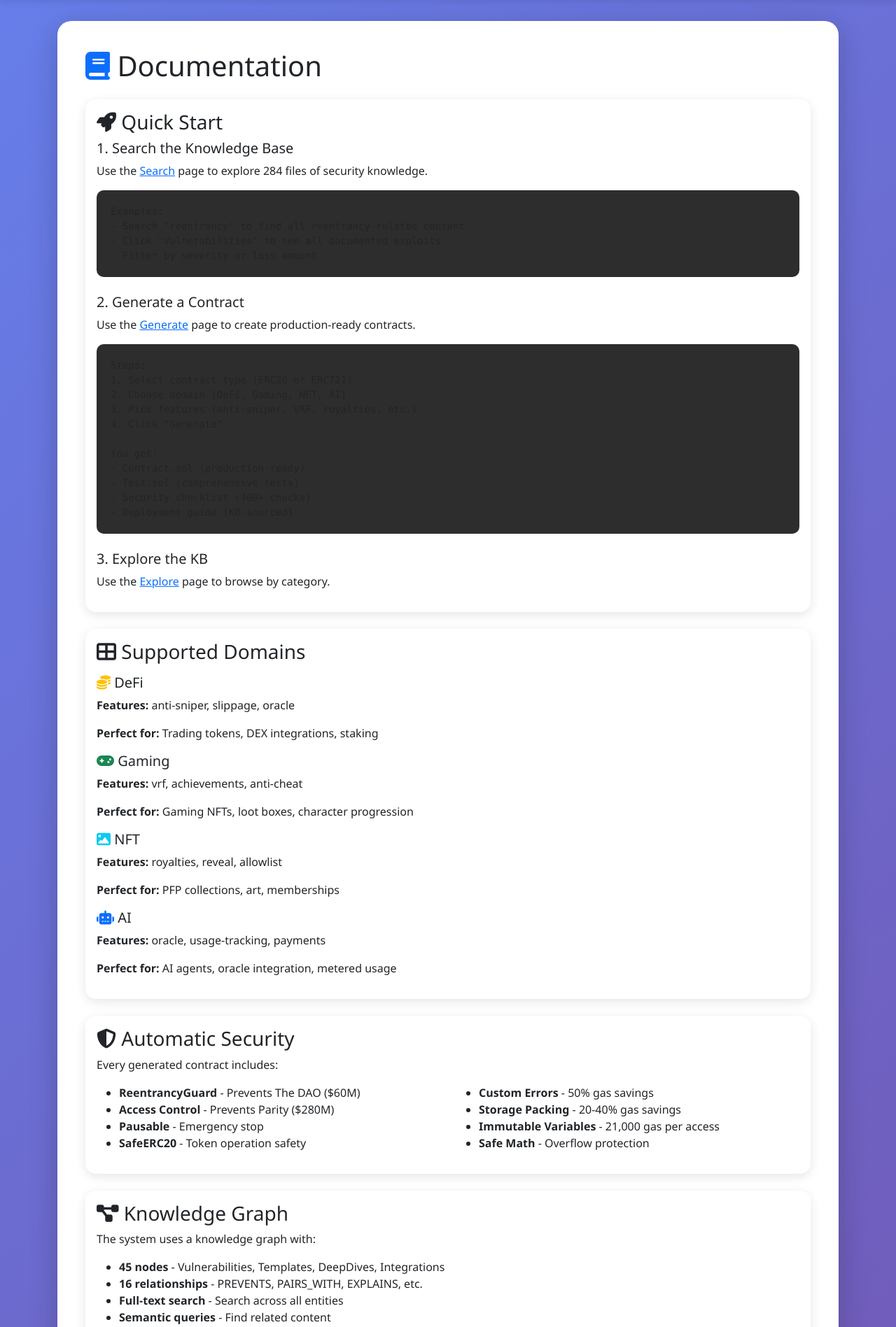
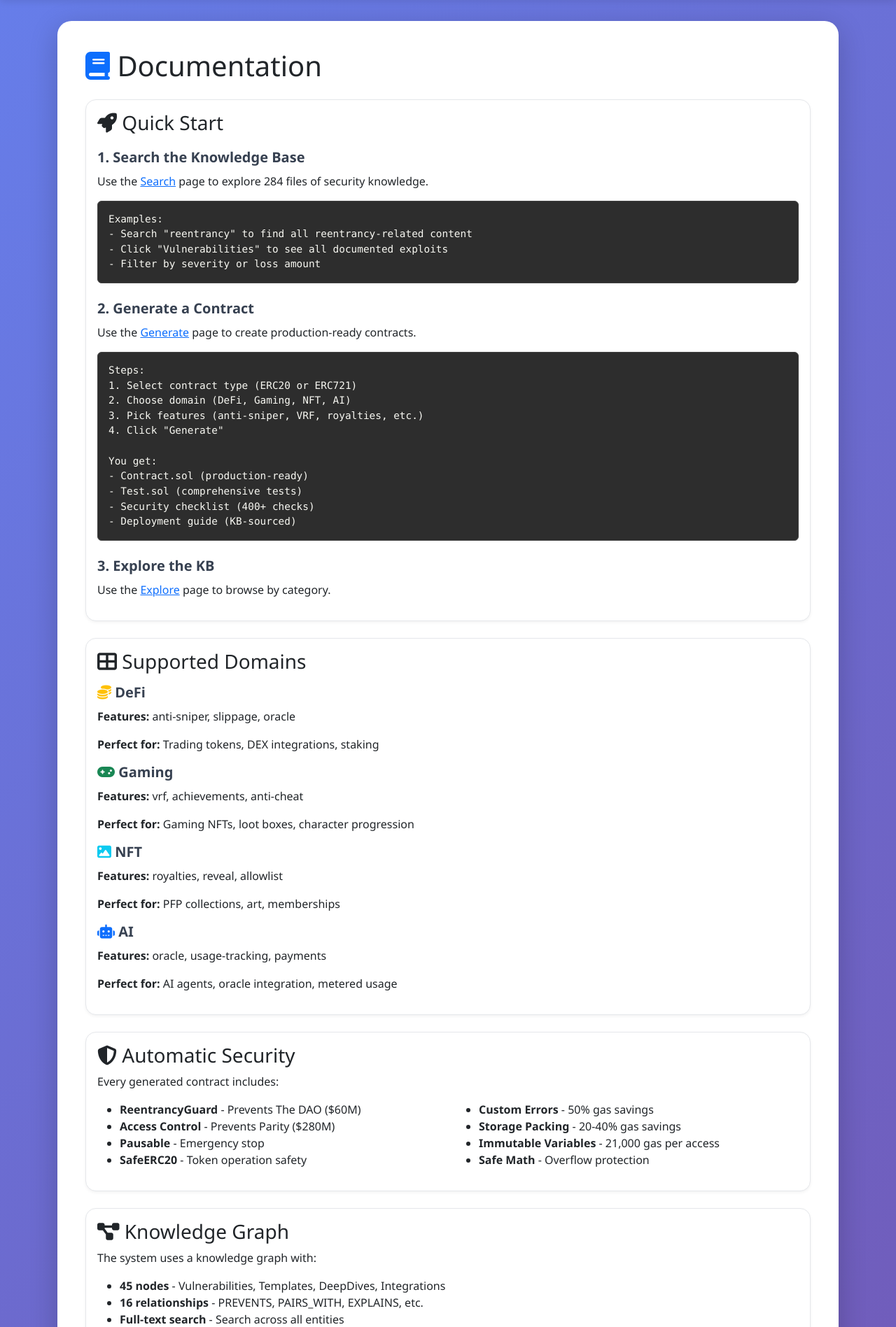
Before and after one commit to imDev2023/safe-smart-contracts, a Flask app: page /docs in a window 1280 px wide. Shown: the part 56-1953 px from the top of the page at 70% size. Run offline with Flask 3, Linux system fonts and the light colour scheme; some libraries are stand-ins or nearby versions.

Commit message:
Fix: Add CSS styling to make documentation code blocks readable
- Add dark theme styling for code blocks with proper contrast
- Light text (#f8f8f2) on dark background (#2d2d2d) for readability
- Separate styling for inline code vs code blocks
- Add card styling with subtle shadows
- Proper spacing and typography for documentation

🤖 Generated with Claude Code

Co-Authored-By: Claude <noreply@anthropic.com>

```diff
--- a/web/templates/docs.html
+++ b/web/templates/docs.html
@@ -1,6 +1,55 @@
 {% extends "base.html" %}
 
 {% block title %}Documentation - Safe Smart Contracts{% endblock %}
+
+{% block extra_css %}
+<style>
+    pre {
+        background-color: #2d2d2d;
+        border: 1px solid #444;
+        border-radius: 6px;
+        padding: 15px;
+        overflow-x: auto;
+    }
+
+    pre code {
+        color: #f8f8f2;
+        font-family: 'Monaco', 'Courier New', monospace;
+        font-size: 0.9rem;
+        line-height: 1.5;
+    }
+
+    code {
+        background-color: #f5f5f5;
+        color: #d63384;
+        padding: 2px 6px;
+        border-radius: 3px;
+        font-family: 'Monaco', 'Courier New', monospace;
+    }
+
+    pre code {
+        background-color: transparent;
+        color: #f8f8f2;
+        padding: 0;
+    }
+
+    .card {
+        border: 1px solid #e5e7eb;
+        box-shadow: 0 2px 4px rgba(0,0,0,0.05);
+    }
+
+    .card-body h5 {
+        margin-top: 20px;
+        margin-bottom: 10px;
+        color: #374151;
+        font-weight: 600;
+    }
+
+    .card-body h5:first-child {
+        margin-top: 0;
+    }
+</style>
+{% endblock %}
 
 {% block content %}
 <div class="container">
```
